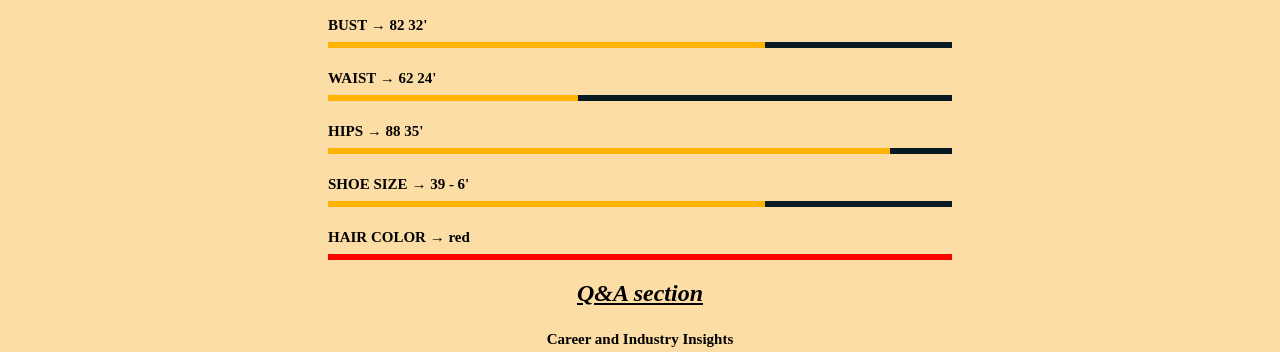
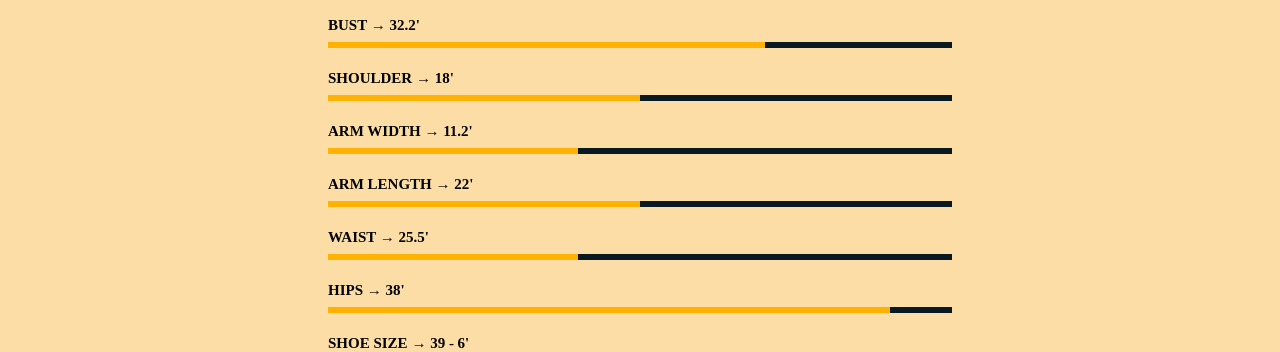
Before and after one commit to Gakiri001/BethPortfolio, a React (Vite) app: page /Blog in a window 1280 px wide. Shown: the part 600-952 px from the top of the page. Built offline with nearby package versions, Linux system fonts and the light colour scheme.

Commit message:
personilized details

```diff
--- a/src/Pages/Blog/Blog.jsx
+++ b/src/Pages/Blog/Blog.jsx
@@ -27,7 +27,7 @@ function Blog() {
           <br />
           <li>
             <span className="stat">
-              <b>BUST</b> &#8594; 82 32'{" "}
+              <b>BUST</b> &#8594; 32.2'{" "}
             </span>
             <span className="percent">
               <div style={{ width: "70%" }}></div>
@@ -36,7 +36,16 @@ function Blog() {
           <br />
           <li>
             <span className="stat">
-              <b>WAIST</b> &#8594; 62 24'{" "}
+              <b>SHOULDER</b> &#8594; 18'{" "}
+            </span>
+            <span className="percent">
+              <div style={{ width: "50%" }}></div>
+            </span>
+          </li>
+          <br />
+          <li>
+            <span className="stat">
+              <b>ARM WIDTH</b> &#8594; 11.2'{" "}
             </span>
             <span className="percent">
               <div style={{ width: "40%" }}></div>
@@ -45,7 +54,25 @@ function Blog() {
           <br />
           <li>
             <span className="stat">
-              <b>HIPS</b> &#8594; 88 35'{" "}
+              <b>ARM LENGTH</b> &#8594; 22'{" "}
+            </span>
+            <span className="percent">
+              <div style={{ width: "50%" }}></div>
+            </span>
+          </li>
+          <br />
+          <li>
+            <span className="stat">
+              <b>WAIST</b> &#8594; 25.5'
+            </span>
+            <span className="percent">
+              <div style={{ width: "40%" }}></div>
+            </span>
+          </li>
+          <br />
+          <li>
+            <span className="stat">
+              <b>HIPS</b> &#8594; 38'{" "}
             </span>
             <span className="percent">
               <div style={{ width: "90%" }}></div>
```
